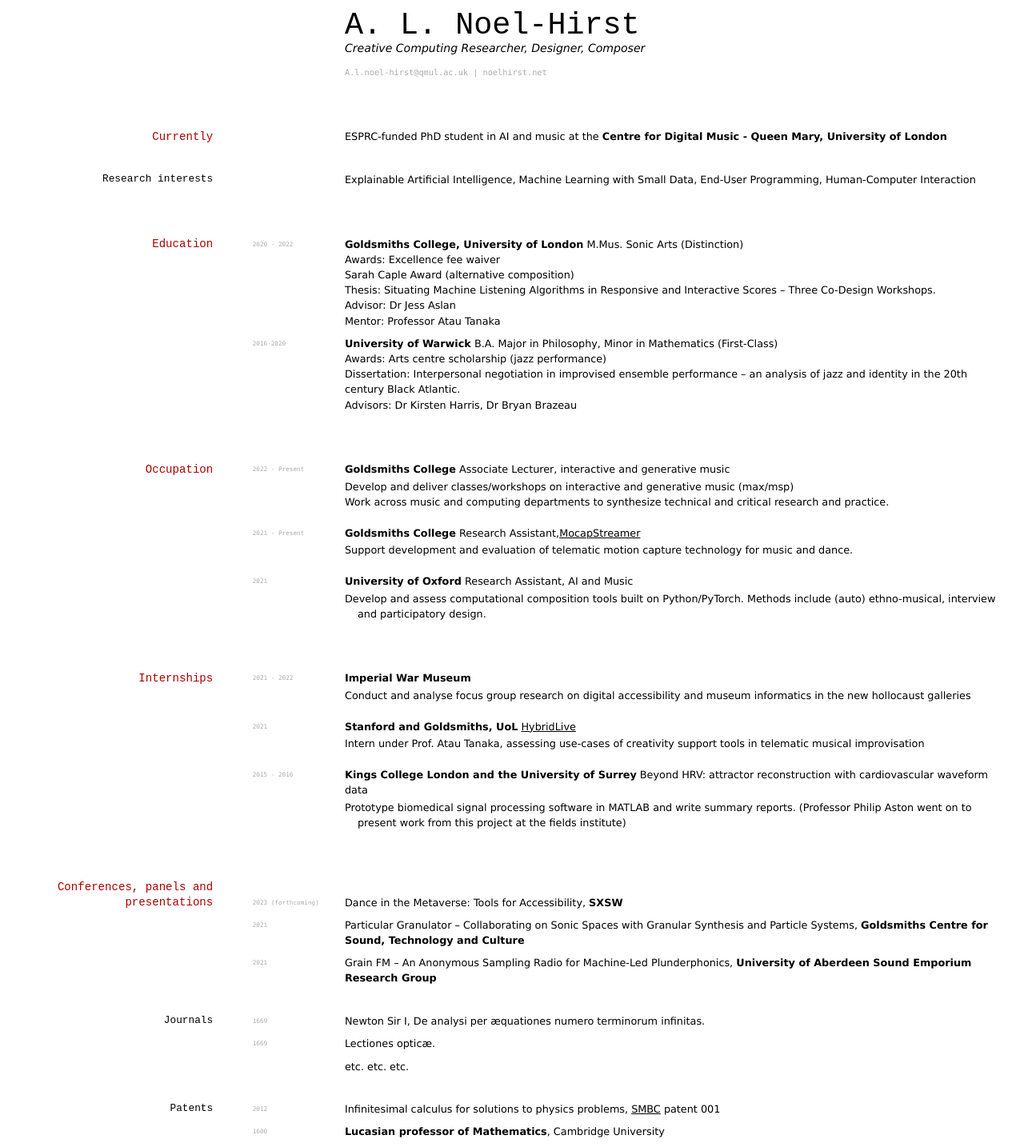
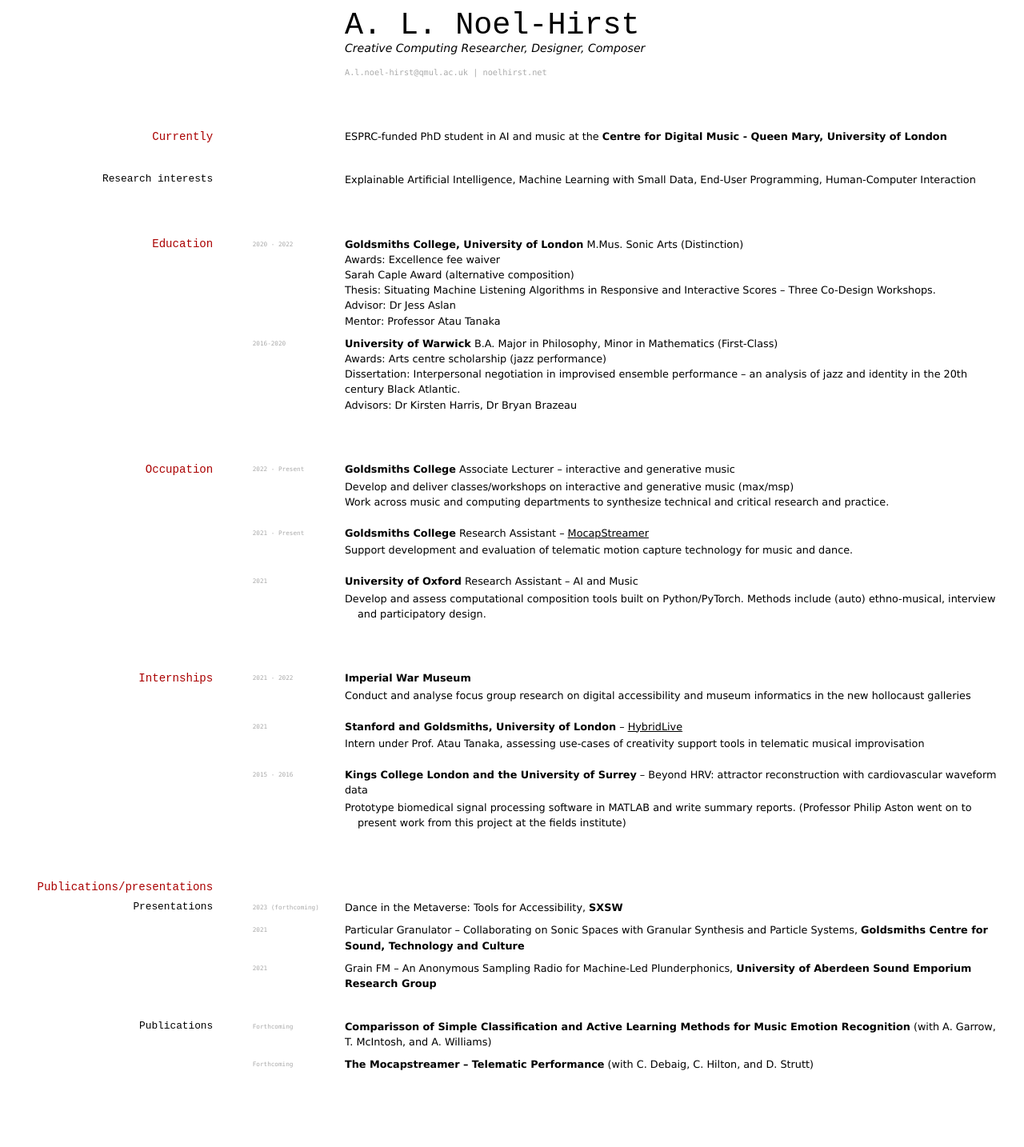
Before and after one commit to elipapa/markdown-cv, a Jekyll site: the page built from index.md, in a window 1280 px wide. Shown: the whole page at 80% size. Built offline with Jekyll 4.4.1, drawn with Linux system fonts in a browser that asks for light colours; after the commit the page ends 1349 px from its top, so only the background shows below that.

Commit message:
Update index.md

```diff
--- a/index.md
+++ b/index.md
@@ -42,18 +42,18 @@
 ## Occupation
 
 `2022 - Present`
-__Goldsmiths College__ Associate Lecturer, interactive and generative music
+__Goldsmiths College__ Associate Lecturer – interactive and generative music
 -	Develop and deliver classes/workshops on interactive and generative music (max/msp)
 -	Work across music and computing departments to synthesize technical and critical research and practice.
 
 
 `2021 - Present`
-__Goldsmiths College__ Research Assistant,[MocapStreamer](http://mocapstreamer.live/)
+__Goldsmiths College__ Research Assistant – [MocapStreamer](http://mocapstreamer.live/)
 - Support development and evaluation of telematic motion capture technology for music and dance.
 
 
 `2021`
-__University of Oxford__ Research Assistant, AI and Music
+__University of Oxford__ Research Assistant – AI and Music
 -	Develop and assess computational composition tools built on Python/PyTorch. Methods include (auto) ethno-musical, interview and participatory design.
 
 ## Internships
@@ -64,17 +64,19 @@
 
 
 `2021`
-__Stanford and Goldsmiths, UoL__ [HybridLive](https://gtr.ukri.org/projects?ref=AH%2FV009567%2F1)
+__Stanford and Goldsmiths, University of London__ – [HybridLive](https://gtr.ukri.org/projects?ref=AH%2FV009567%2F1)
 - Intern under Prof. Atau Tanaka, assessing use-cases of creativity support tools in telematic musical improvisation
 
 `2015 - 2016`
-__Kings College London and the University of Surrey__ Beyond HRV: attractor reconstruction with cardiovascular waveform data
+__Kings College London and the University of Surrey__ – Beyond HRV: attractor reconstruction with cardiovascular waveform data
 
 - Prototype biomedical signal processing software in MATLAB and write summary reports. (Professor Philip Aston went on to present work from this project at the fields institute)
 
 
 
-## Conferences, panels and presentations
+## Publications/presentations
+
+### Presentations
 `2023 (forthcoming)`
 Dance in the Metaverse: Tools for Accessibility, __SXSW__
 
@@ -85,28 +87,16 @@
 Grain FM – An Anonymous Sampling Radio for Machine-Led Plunderphonics, __University of Aberdeen Sound Emporium Research Group__
 
 
+### Publications
 
+`Forthcoming`
+__Comparisson of Simple Classification and Active Learning Methods for Music Emotion Recognition__ (with A. Garrow, T. McIntosh, and A. Williams)
 
-### Journals
-
-`1669`
-Newton Sir I, De analysi per æquationes numero terminorum infinitas.
-
-`1669`
-Lectiones opticæ.
-
-etc. etc. etc.
-
-### Patents
-
-`2012`
-Infinitesimal calculus for solutions to physics problems, [SMBC](http://www.techdirt.com/articles/20121011/09312820678/if-patents-had-been-around-time-newton.shtml) patent 001
+`Forthcoming`
+__The Mocapstreamer – Telematic Performance__ (with C. Debaig, C. Hilton, and D. Strutt)
 
 
 
-
-`1600`
-__Lucasian professor of Mathematics__, Cambridge University
 
 
 
```
